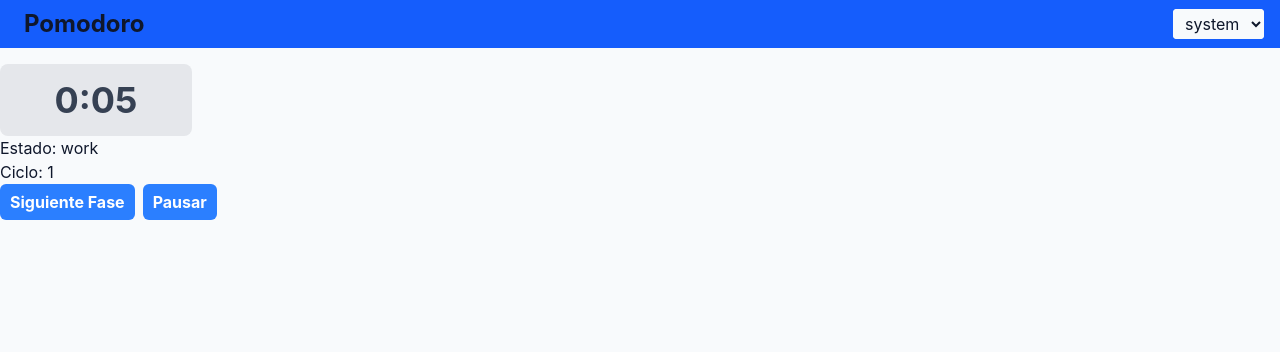
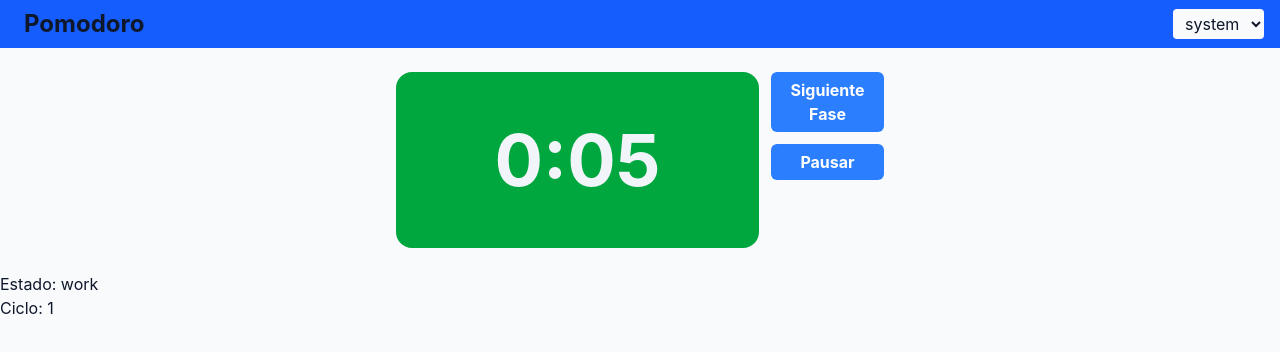
Before and after one commit to walesp3982/pomodoro-proyect, a React (Vite) app: page / in a window 1280 px wide. Shown: the top 352 px of the page. Built offline with nearby package versions, Linux system fonts and the light colour scheme.

Commit message:
new select tailwind

```diff
--- a/src/App.tsx
+++ b/src/App.tsx
@@ -33,8 +33,8 @@ function formatTime(second: number) {
 
 export function Time({ seconds: second }: TimeProps) {
   return (
-    <div className="flex flex-col items-center justify-center gap-2 mt-4 text-4xl font-bold text-gray-700 bg-gray-200 p-4 rounded-lg w-48">
-      <div>{formatTime(second)}</div>
+    <div className="flex flex-col items-center justify-center gap-2 bg-success dark:bg-background rounded-2xl h-full w-full border-success border-2">
+      <div className="text-7xl font-bold text-slate-100 dark:text-text ">{formatTime(second)}</div>
     </div>
   )
 }
@@ -49,15 +49,6 @@ function SelectTheme() {
     onChange={toggleTheme}
     option={[...themes]}
   />
-}
-
-interface BackgroundAppProps {
-  children: React.ReactNode
-}
-export function BackgroundApp({ children }: BackgroundAppProps) {
-  return <div className="bg-[--color-bg]">
-    {children}
-  </div>
 }
 
 export default function App() {
@@ -81,15 +72,25 @@ export default function App() {
       <Title text="Pomodoro" >
         <SelectTheme />
       </Title>
-      <Time seconds={seconds} />
+      <div className="flex flex-col items-center justify-center">
+        <div className="grid grid-cols-4 gap-3 p-3 m-3 min-h-50 max-w-lg min-w-md ">
+          <div className="col-span-3">
+            <Time seconds={seconds} />
+          </div>
+          <div className="col-span-1">
+            <div className="flex flex-col justify-between gap-3">
+              <Button onClick={next_time}
+                text="Siguiente Fase" />
+              <Button onClick={isRunning ? action.stop : action.start}
+                text={isRunning ? "Pausar" : "Reanudar"} />
+            </div>
+          </div>
+
+        </div>
+      </div>
       <div>Estado: {pomodoro.state}</div>
       <div>Ciclo: {pomodoro.cycle}</div>
-      <div className="flex flex-row gap-2">
-        <Button onClick={next_time}
-          text="Siguiente Fase" />
-        <Button onClick={isRunning ? action.stop : action.start}
-          text={isRunning ? "Pausar" : "Reanudar"} />
-      </div>
+
     </div>
   )
 }
--- a/src/component/Select.tsx
+++ b/src/component/Select.tsx
@@ -2,13 +2,11 @@ type SelectProps<T extends string> = {
     option: T[]
     value: T
     onChange: (value: T) => void
-    label?: string
 }
 
-export default function Select<T extends string>({ option, value, onChange, label }: SelectProps<T>) {
+export default function Select<T extends string>({ option, value, onChange }: SelectProps<T>) {
     return (
-        <div className="flex flex-col gap-2 bg-background rounded">
-            {label && <label className="text-sm font-medium text-gray-700">{label}</label>}
+
         <select
             value={value}
             onChange={(e) => onChange(e.target.value as T)}
@@ -20,6 +18,5 @@ export default function Select<T extends string>({ option, value, onChange, labe
                 </option>
             ))}
         </select>
-        </div>
     )
 }
```
Lines whose indentation alone changed are shown as unchanged.
